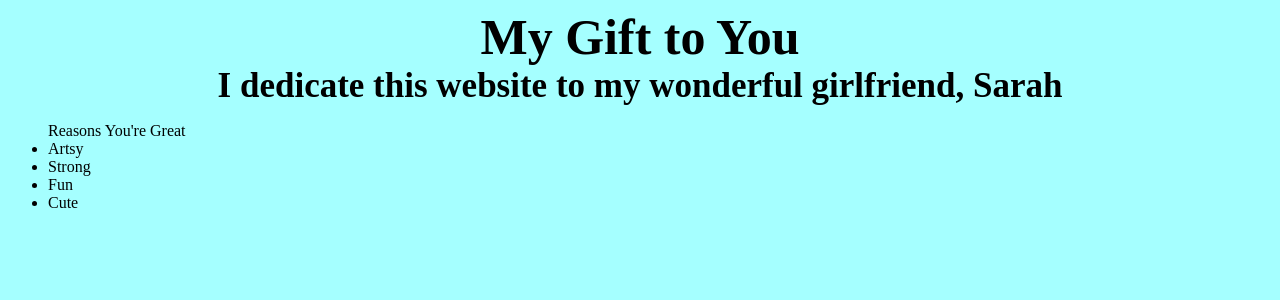
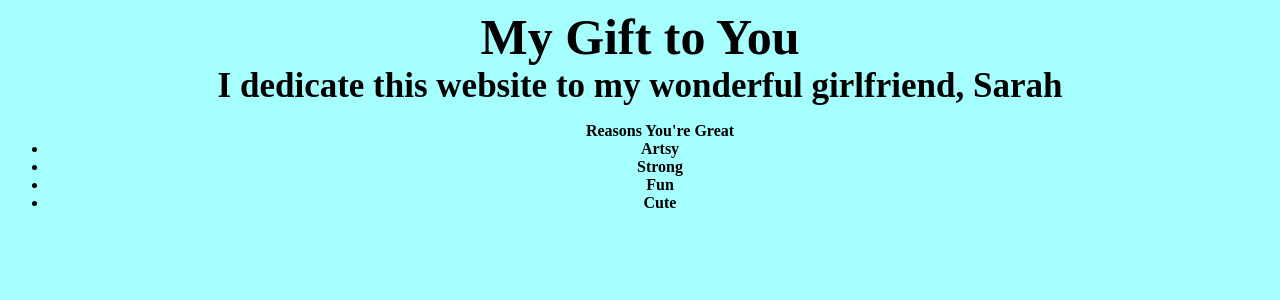
Before and after one commit to definitelynotillegal/definitelynotillegal.github.io, a Jekyll site: the page index.html, which Jekyll copies as it is, in a window 1280 px wide. Shown: the top 300 px of the page. Built offline with Jekyll 4.4.1, drawn with Linux system fonts in a browser that asks for light colours.

Commit message:
Update index.html

```diff
--- a/index.html
+++ b/index.html
@@ -9,12 +9,12 @@
             <body>
                     <center><b style="font-size:50px" style="font-face:helvetica">My Gift to You</b></center>
                         <center><b style="font-size:35px">I dedicate this website to my wonderful girlfriend, Sarah</b></center>
-                    <ul>Reasons You're Great
+                    <center><b><ul>Reasons You're Great
                         <li>Artsy</li>
                         <li>Strong</li>
                         <li>Fun</li>
                         <li>Cute</li>
-                    </ul>
+                        </ul></center></b>
             </body>
                 </head>
     </html>
```
